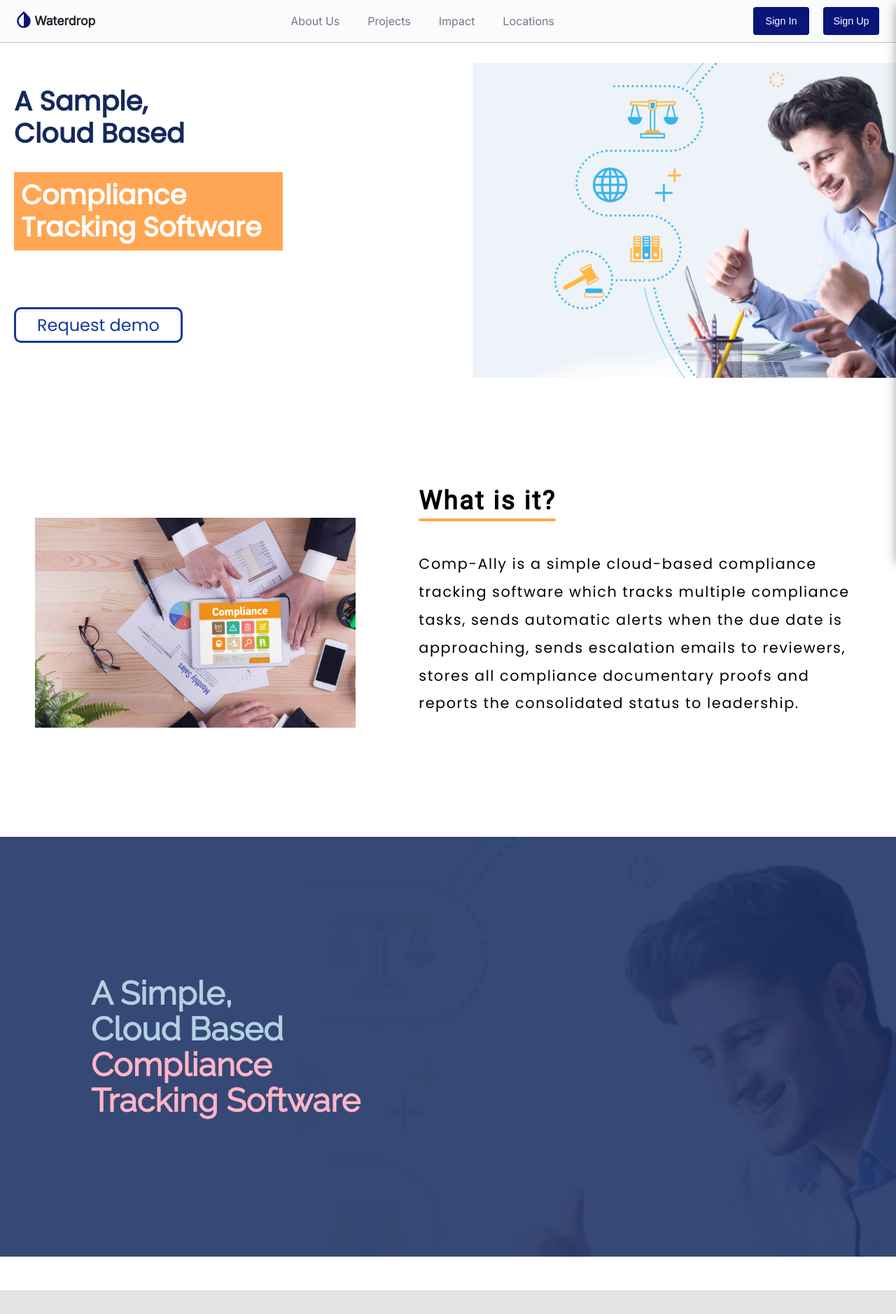
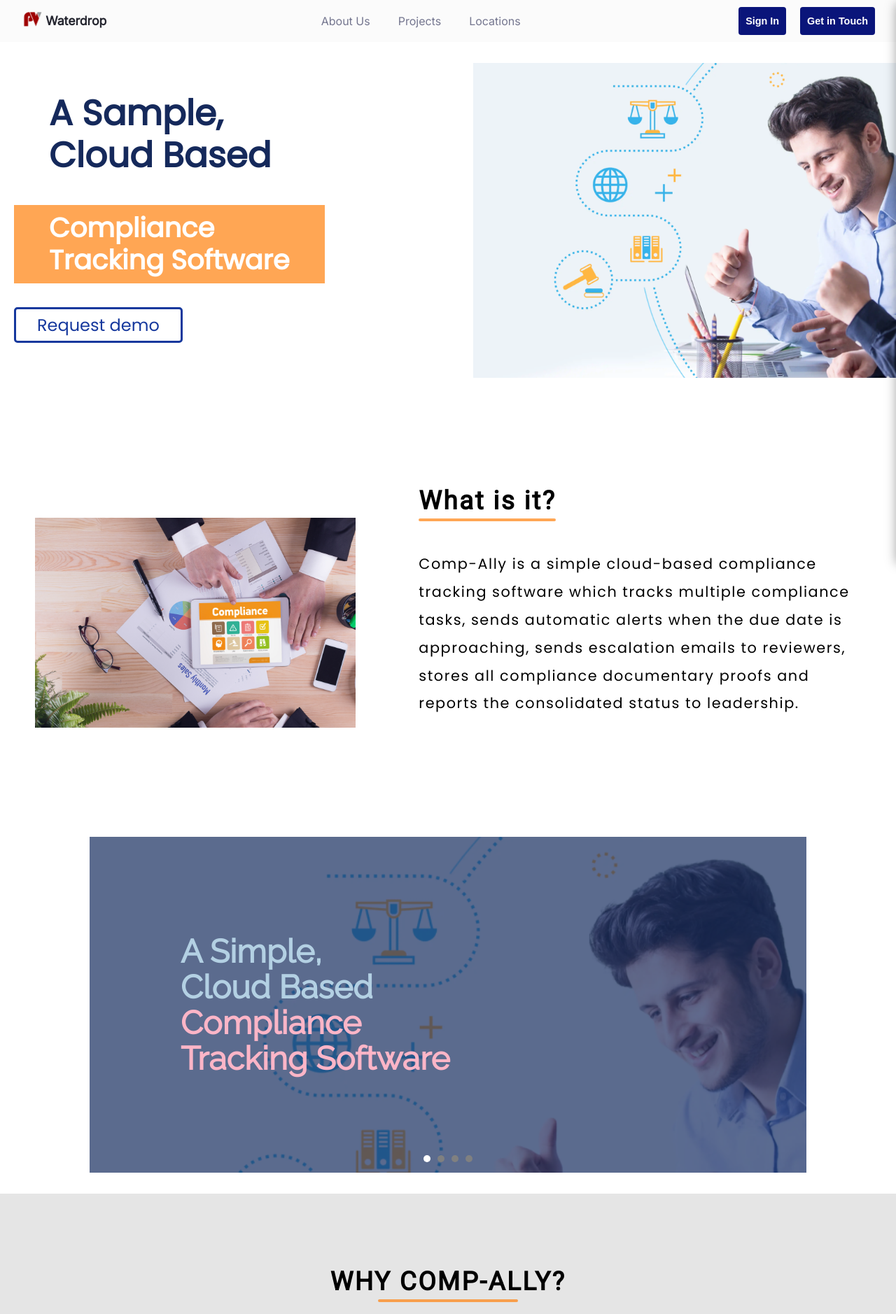
Before and after one commit to swagbawa/AssetManager, a plain HTML site: page index.html in a window 1280 px wide. Shown: the top 1878 px of the page at 70% size. Drawn offline with nearby package versions, Linux system fonts and the light colour scheme.

Commit message:
second commit

```diff
--- a/index.css
+++ b/index.css
@@ -3,18 +3,23 @@
   padding: 0px;
 }
 .navbar{
+  box-sizing: border-box;
+  position: fixed;
   background: #FBFBFB;
-  box-shadow: 0px 1px 0px rgba(0, 0, 0, 0.25);
-  padding: 0px 24px;
+  padding: 0px 30px;
   height: 60px;
+  top: 0px;
+  left: 0px;
+  width: 100%;
+  z-index: 1000;
 }
 .navbar > div{
   display: flex;
   flex-direction: row;
   justify-content: space-between;
   align-items: center;
-  max-width: 1450px;
   margin: auto;
+  max-width: 1400px;
 }
 .navbar .navbar-left{
   display: flex;
@@ -63,12 +68,16 @@
   outline: none;
   border: none;
   font-size: 0.9rem;
+  font-weight: 600;
   border-radius: 4px;
   background: #0A157A;
   height: 40px;
-  width: 80px;
+  padding: 0px 10px;
   color: white;
   margin: 10px;
+}
+.navbar .navbar-right button:last-child{
+  margin-right: 0px;
 }
 .navbar .navbar-right button:hover, .navbar .navbar-right button:focus,
 .hidden-panel button:hover, .hidden-panel button:focus{
@@ -76,9 +85,7 @@
   background-color: transparent;
   border: 2px solid #0A157A;
 }
-.navbar .navbar-right button:last-child{
-  margin-right: 0px;
-}
+
 .nav-icon-5{
   width: 35px;
   height: 30px;
@@ -243,6 +250,7 @@
   align-items: stretch;
   max-width: 1400px;
   margin: 30px auto;
+  margin-top: 90px;
 }
 .section-1 .section-1-left{
   margin-left: 20px;
@@ -254,9 +262,10 @@
 }
 .section-1 .section-1-left .heading-1{
   font-family: Poppins;
-  font-size: 2.4rem;
+  font-size: 50px;
   color: #15295B;
   line-height: 1.2;
+  margin-left: 50px;
 }
 .section-1 .section-1-left .heading-2{
   font-family: Poppins;
@@ -264,7 +273,7 @@
   color: white;
   line-height: 1.2;
   background: rgba(255, 136, 27, 0.75);
-  padding: 10px 30px 10px 10px;
+  padding: 10px 50px 10px 50px;
 }
 .section-1 .section-1-left button{
   font-family: Poppins;
@@ -276,12 +285,9 @@
   background: #FFFFFF;
   border: 3px solid #16389D;
   box-sizing: border-box;
-  border-radius: 10px;
+  border-radius: 5px;
   padding: 5px 30px;
-}
-.section-1 .section-1-left button:hover{
-  color: white;
-  background-color: #16389D;
+  cursor: pointer;
 }
 .section-1 .section-1-right{
   height: 450px;
@@ -434,10 +440,28 @@
   text-align: center;
 }
 .slideshow{
-  max-width: 1400px;
+  max-width: 80%;
+  margin: 0px 10%;
   margin: 30px auto;
   display: flex;
   justify-content: center;
+  position: relative;
+}
+.slideshow .dots-contaier{
+  display: flex;
+  position: absolute;
+  z-index: 10001;
+  top: 450px;
+}
+.slideshow .dots-contaier .dot{
+  width: 10px;
+  height: 10px;
+  border-radius: 5px;
+  background-color: grey;
+  margin: 5px;
+}
+.slideshow .dots-contaier .active{
+  background-color: white;
 }
 .owl-carousel .slide{
   position: relative;
@@ -445,21 +469,21 @@
 .owl-carousel .display{
   position: relative;
   width: 100%;
-  height: 600px;
+  height: 480px;
   background-repeat: no-repeat;
   background-size: cover;
 }
 .owl-carousel .slide .slide-1{
-  background-image: linear-gradient(90deg, #EBF1F6 31.77%, rgba(235, 241, 246, 0) 100%), url("./img/Slide\ 1\ 1.png");
+  background-image: url("./img/Slide\ 1\ 1.png");
 }
 .owl-carousel .slide .slide-2{
-  background-image: linear-gradient(90deg, #EBF1F6 31.77%, rgba(235, 241, 246, 0) 100%), url("./img/Slide\ 2\ 1.png");
+  background-image:  url("./img/Slide\ 2\ 1.png");
 }
 .owl-carousel .slide .slide-3{
-  background-image: linear-gradient(90deg, #EBF1F6 31.77%, rgba(235, 241, 246, 0) 100%), url("./img/slide\ 3\ option\ 2\ 1.png");
+  background-image:  url("./img/slide\ 3\ option\ 2\ 1.png");
 }
 .owl-carousel .slide .slide-4{
-  background-image: linear-gradient(90deg, #EBF1F6 31.77%, rgba(235, 241, 246, 0) 100%), url("./img/slider\ 4\ 1.png");
+  background-image:  url("./img/slider\ 4\ 1.png");
 }
 .owl-carousel .display::before{
   content: " ";
@@ -469,7 +493,7 @@
   width: 100%;
   height: 600px;
   background-color: #172B5E;
-  opacity: 0.85;
+  opacity: 0.68;
 }
 .owl-carousel .content{
   position: absolute;
@@ -584,6 +608,9 @@
     height: auto;
     padding: 30px;
   }
+  .section-1 .section-1-left .heading-1{
+    margin-left: 0px;
+  }
   .section-1 .section-1-right img{
     width: 100%;
     height: auto;
@@ -594,11 +621,12 @@
     flex-direction: column-reverse;
   }
   .section-2 .section-2-right{
+    box-sizing: border-box;
     width: 100%;
     justify-content: center;
     align-items: center;
-    text-align: center;
-    padding: 0px;
+    text-align: justify;
+    padding: 0px 20px;
   }
   .section-2 .section-2-left{
     width: 100%;
@@ -654,3 +682,20 @@
     display: none;
   }
 }
+@media screen and (max-width: 946px){
+  .slideshow{
+    max-width: 94%;
+    margin: 3%;
+  }
+  .owl-carousel .content{
+    left: 30px;
+  }
+  .owl-carousel .content .logo{
+    width: 50px;
+    height: 50px;
+  }
+  .owl-carousel .content .text div{
+    font-size: 1.2rem;
+    margin-left: 25px;
+  }
+}
--- a/index.html
+++ b/index.html
@@ -19,18 +19,17 @@
     <nav class="navbar" aria-labelledby="mainnavheading">
       <div>
         <div class="navbar-left">
-          <img src="./img/Vector.svg" alt="logo"/>
+          <img src="./img/PV_Logo.png" alt="logo"/>
           <p>Waterdrop</p>
         </div>
         <div class="navbar-middle">
           <a href="#">About Us</a>
           <a href="#">Projects</a>
-          <a href="#">Impact</a>
           <a href="#">Locations</a>
         </div>
         <div class="navbar-right">
           <button>Sign In</button>
-          <button>Sign Up</button>
+          <button>Get in Touch</button>
         </div>
         <div class="icone nav-icon-5">
           <span></span>
@@ -46,14 +45,13 @@
           <ul>
             <li><a href="#" title="About">About Us</a></li>
             <li><a href="#" title="Blog">Projects</a></li>
-            <li><a href="#" title="Work">Impact</a></li>
             <li><a href="#" title="Contact">Locations</a></li>
           </ul>
         </nav>
       </div>
       <div class="auth-btn">
         <button>Sign In</button>
-        <button>Sign Up</button>
+        <button>Get in Touch</button>
       </div>
     </div>
     <section class="section-1">
@@ -83,7 +81,13 @@
       </div>
     </section>
     <section class="slideshow">
-      <div class="owl-carousel">
+      <div class="dots-contaier">
+        <div class="dot active" data="0"></div>
+        <div class="dot" data="1"></div>
+        <div class="dot" data="2"></div>
+        <div class="dot" data="3"></div>
+      </div>
+      <div class="owl-carousel owl-theme">
         <div class="slide">
           <div class="display slide-1"></div>
           <div class="content">
--- a/index.js
+++ b/index.js
@@ -5,6 +5,7 @@
       loop:true,
       margin:10,
       autoplay:true,
+      dotsContainer: '.dots-contaier',
       autoplayTimeout:6000,
       autoplayHoverPause:true
   });
```
Also changed, not shown: img/PV_Logo.png (added).
